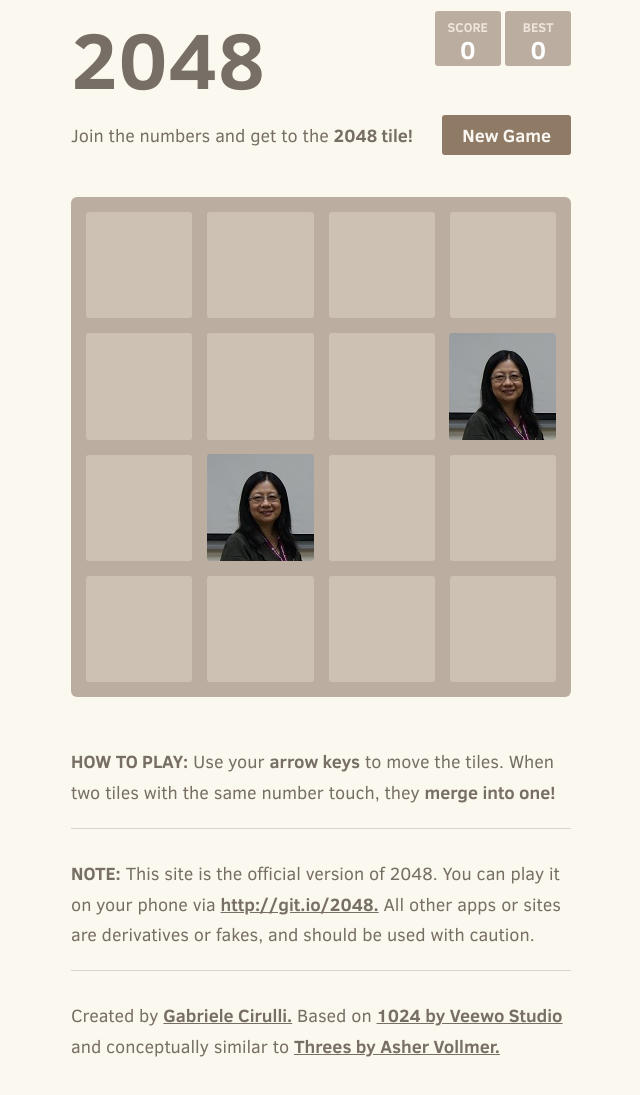
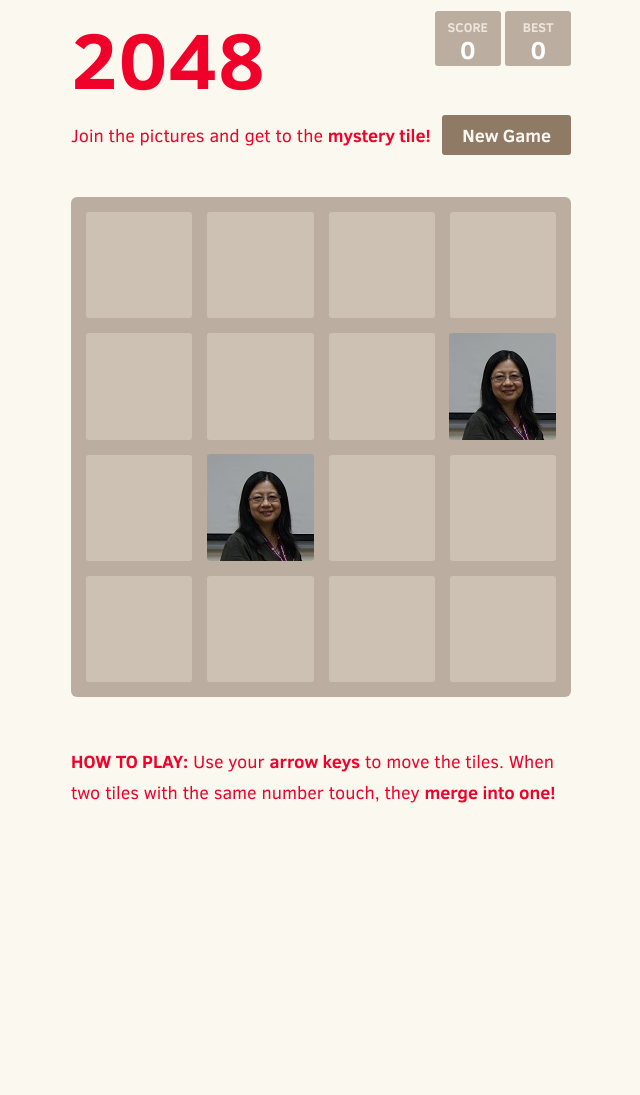
Before and after one commit to tanyongshan/SMF-2048, a plain HTML site: page index.html in a window 1280 px wide. Shown: the part 77-1172 px from the top of the page, without its empty margins (319-959 px from the left). After the commit the page ends 965 px from the top, so only its background shows below. Drawn offline with Linux system fonts and the light colour scheme.

Commit message:
SMF customise

```diff
--- a/index.html
+++ b/index.html
@@ -2,7 +2,7 @@
 <html>
 <head>
   <meta charset="utf-8">
-  <title>2048</title>
+  <title>SMF-2048</title>
 
   <link href="style/main.css" rel="stylesheet" type="text/css">
   <link rel="shortcut icon" href="favicon.ico">
@@ -27,7 +27,7 @@
     </div>
 
     <div class="above-game">
-      <p class="game-intro">Join the numbers and get to the <strong>2048 tile!</strong></p>
+      <p class="game-intro">Join the pictures and get to the <strong>mystery tile!</strong></p>
       <a class="restart-button">New Game</a>
     </div>
 
@@ -75,14 +75,6 @@
     <p class="game-explanation">
       <strong class="important">How to play:</strong> Use your <strong>arrow keys</strong> to move the tiles. When two tiles with the same number touch, they <strong>merge into one!</strong>
     </p>
-    <hr>
-    <p>
-    <strong class="important">Note:</strong> This site is the official version of 2048. You can play it on your phone via <a href="http://git.io/2048">http://git.io/2048.</a> All other apps or sites are derivatives or fakes, and should be used with caution.
-    </p>
-    <hr>
-    <p>
-    Created by <a href="http://gabrielecirulli.com" target="_blank">Gabriele Cirulli.</a> Based on <a href="https://itunes.apple.com/us/app/1024!/id823499224" target="_blank">1024 by Veewo Studio</a> and conceptually similar to <a href="http://asherv.com/threes/" target="_blank">Threes by Asher Vollmer.</a>
-    </p>
   </div>
 
   <script src="js/bind_polyfill.js"></script>
--- a/style/main.css
+++ b/style/main.css
@@ -3,7 +3,7 @@ html, body {
   margin: 0;
   padding: 0;
   background: #faf8ef;
-  color: #776e65;
+  color: #F00129;
   font-family: "Clear Sans", "Helvetica Neue", Arial, sans-serif;
   font-size: 18px; }
 
```
